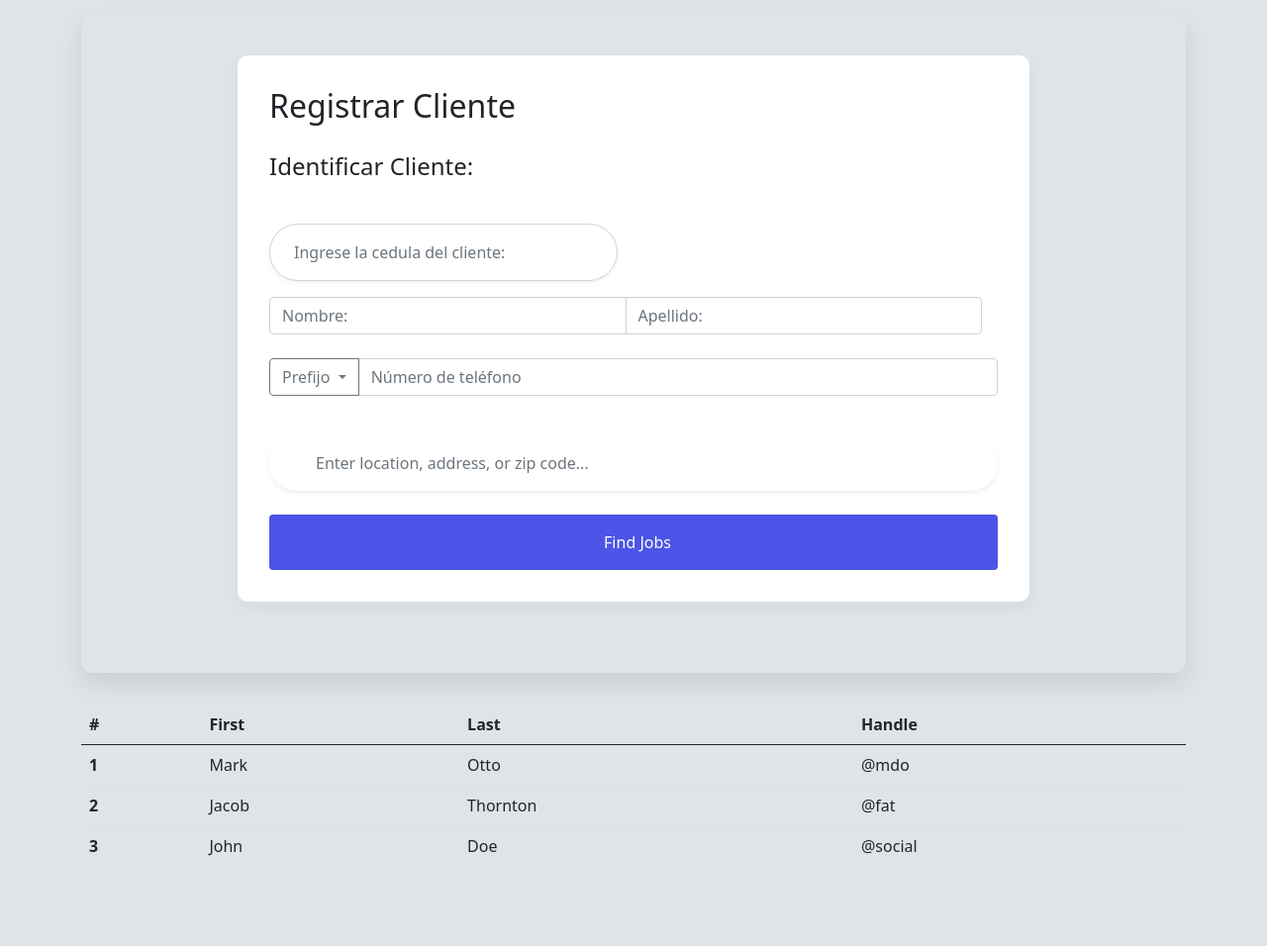
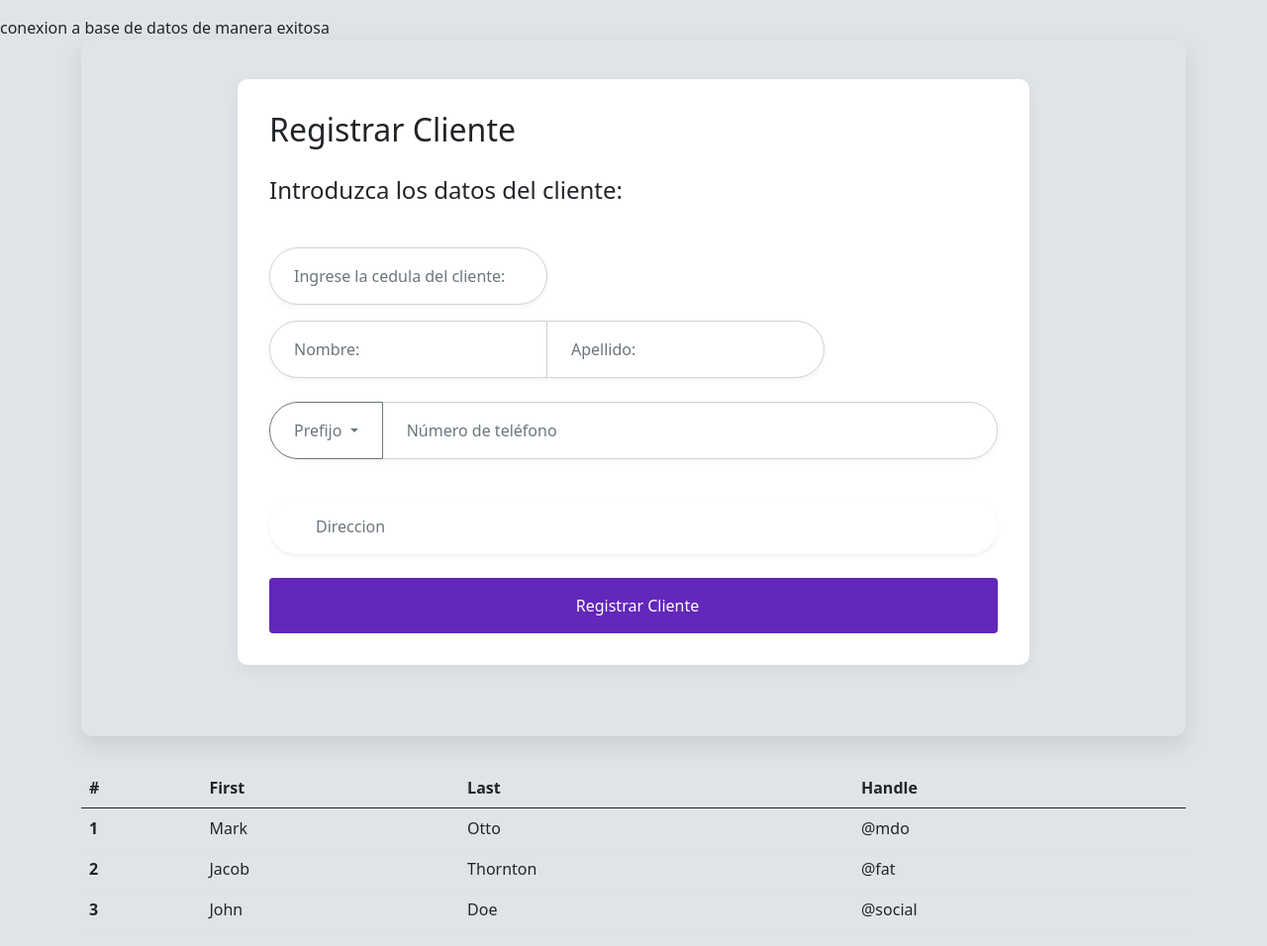
Before and after one commit to Yianm24/TallerMecanicaFicticio, a PHP site: page / in a window 1280 px wide. Shown: the part 70-1026 px from the top of the page at 99% size. Before the commit the page ends 935 px from the top, so only its background shows below. Run offline with PHP 8.4, Linux system fonts and the light colour scheme.

Commit message:
creacion de controlador

```diff
--- /dev/null
+++ b/app/controller/clientecontroller.php
@@ -0,0 +1,22 @@
+<?php
+
+include "app/model/cliente.php";
+
+$cliente = new Cliente();
+
+// Comprobamos si la petición es POST (cuando el usuario le da click a Enviar)
+if ($_SERVER['REQUEST_METHOD'] === 'POST') {
+
+    // Usamos !empty para asegurar que los datos existen y no están en blanco
+    if (!empty($_POST['id']) && !empty($_POST['nombre']) && !empty($_POST['telefono']) && !empty($_POST['apellido'])&& !empty($_POST['direccion'])) {
+
+        $result = $cliente->addCliente($_POST['id'], $_POST['nombre'] , $_POST['apellido'], $_POST['telefono'], $_POST['direccion']);
+
+        // Imprimir el resultado para que el navegador ejecute el <script>
+        echo $result;
+    } else {
+        echo "<script>alert('Falta uno o varios datos por ingresar');</script>";
+    }
+}
+
+require_once __DIR__ . "/../view/clienteForm.php";
--- a/app/controller/frontcontroller.php
+++ b/app/controller/frontcontroller.php
@@ -1,10 +1,3 @@
-<?php
-//require_once "class/conex.php";
-require_once "app/model/cliente.php";
-require_once "app/model/repuesto.php";
-require_once "app/model/vehiculo.php";
-
-?>
 
 <!DOCTYPE html>
 <html lang="es">
@@ -19,11 +12,11 @@ require_once "app/model/vehiculo.php";
 </head>
 <body>
   <?php
-  include 'app\view\header.php';
-  require_once 'app\view\clienteForm.php';
-  // require_once 'app\view\repuestoForm.php';
-  // require_once 'app\view\Aumentar_StockForm.php';
-  // require_once 'app\view\vehiculoForm.php';
+  include "app/view/header.php";
+  require_once "app/controller/clientecontroller.php";
+  // require_once "app/view/repuestoForm.php";
+  // require_once 'app/view/Aumentar_StockForm.php';
+  // require_once "app/view/vehiculoForm.php";
   ?>
 </body>
 
--- a/app/model/base.php
+++ b/app/model/base.php
@@ -1,19 +1,18 @@
 <?php
 
-//require_once 'app\config\conex.php';
+require_once "app/config/conex.php";
 //abstract class Base extends Conexion
-abstract class Base
+abstract class Base extends Conexion
 {
     protected $id;
+    protected $estado;
     private $conexion;
 
     public function __construct()
     {
-        //parent::__construct();
-        //$this->conexion = $this->getConnection();
+        parent::__construct();
+        // $this->conexion = $this->getConnection();
     }
 
 
-
-    abstract public function mostrarDatos();
 }
--- a/app/model/cliente.php
+++ b/app/model/cliente.php
@@ -1,88 +1,69 @@
 <?php
 
-// require_once "base.php";
+require_once "base.php";
+
+class Cliente extends Base
+{
+    private $nombre;
+    private $telefono;
+    private $direccion;
+    private $apellido;
 
 
-// class Cliente extends Base
-// {
+    public function __construct($id = null, $nombre = null, $apellido = null, $telefono = null, $direccion = null)
+    {
+        // Inicializa la conexión en la clase Base
+        parent::__construct();
 
-//     private $nombre;
-//     private $telefono;
-//     private $direccion;
+        if ($id !== null) {
+            $this->id = $id;
+        }
+        $this->nombre = $nombre;
+        $this->apellido = $apellido;
+        $this->telefono = $telefono;
+        $this->direccion = $direccion;
+    }
 
+    // Función pública para asignar datos y llamar al registro
+    public function addCliente($id, $nombre, $apellido, $telefono, $direccion)
+    {
+        $this->id = $id;
+        $this->nombre = $nombre;
+        $this->apellido = $apellido;
+        $this->telefono = $telefono;
+        $this->direccion = $direccion;
 
-//     public function __construct($id, $nombre, $telefono, $direccion )
-//     {
-//         $this->getConnection();
-//         parent::__construct($id);
-//         $this->nombre = $nombre;
-//         $this->telefono = $telefono;
-//         $this->direccion = $direccion;
-//     }
+        return $this->registerCliente();
+    }
 
+    // Función privada que ejecuta la consulta para ingresar datos a la tabla cliente
+    private function registerCliente()
+    {
+        try {
+            // Preparar la consulta SQL (INSERT INTO cliente)
+            $query = "INSERT INTO cliente (id, nombre, apellido, telefono, direccion) VALUES (?, ?, ?, ?, ?)";
 
-// Método para obtener todos los usuarios
-//         public function getAllUsers() {
+            // Utiliza getConnection() heredado de Conexion para preparar la consulta
+            $stmt = $this->getConnection()->prepare($query);
 
-//             $consult = $this->conexion->prepare("SELECT * FROM user WHERE estado = 1");
-//             $consult->execute();
-//             $users = $consult->fetchAll();
-//             return $users;
-//         }
+            // Vincular los parámetros para evitar inyecciones SQL
+            $stmt->bindValue(1, $this->id);
+            $stmt->bindValue(2, $this->nombre);
+            $stmt->bindValue(3, $this->apellido);
+            $stmt->bindValue(4, $this->telefono);
+            $stmt->bindValue(5, $this->direccion);
 
-//         public function addUser (int $id, string $name, string $lastname, string $email) {
+            // Ejecutar la consulta
+            $result = $stmt->execute();
 
-//             $this->id = $id;
-//             $this->name = $name;
-//             $this->lastname = $lastname;
-//             $this->email = $email;
-
-//             return $this->registerUser();
-//         }
-
-//         private function registerUser() {
-
-
-//             // Preparar la consulta SQL
-//             $query = "INSERT INTO user (id, nombre, apellido, correo) VALUES (?, ?, ?, ?)";
-//             $stmt = $this->conex->prepare($query);
-
-//             // Vincular los parámetros
-//             $stmt->bindValue(1, $this->id);
-//             $stmt->bindValue(2, $this->name);
-//             $stmt->bindValue(3, $this->lastname);
-//             $stmt->bindValue(4, $this->email);
-//             $result = $stmt->execute();
-//             // Ejecutar la consulta
-//             if ($result) {
-//                 return "<script>alert('Usuario registrado exitosamente');</script>";
-//             } else {
-//                 return "<script>alert('Registro Invalido, Intente nuevamente');</script>";
-//             }
-//         }
-
-//         public function deleteUser(int $id) {
-//             $this->id = $id;
-
-//             return $this->deleteUserById();
-//         }
-
-//         private function deleteUserById() {
-//             try {
-//                 // Preparar la consulta SQL
-//                 $query = "UPDATE `user` SET estado = 0 WHERE id = ?";
-//                 $delete = $this->conex->prepare($query);
-
-//                 // Vincular el parámetro
-//                 $delete->bindValue(1, $this->id);
-//                 // Ejecutar la consulta
-//                 $delete->execute();
-
-//                 return "Usuario eliminado exitosamente";
-//             } catch (\PDOException $e) {
-//                 return "Error al eliminar el usuario: " . $e->getMessage();
-//             }
-//         }
-
-
-// }
+            if ($result) {
+                return "<script>alert('Cliente registrado exitosamente');</script>";
+            } else {
+                return "<script>alert('Registro Inválido, Intente nuevamente');</script>";
+            }
+        } catch (\PDOException $e) {
+            // Manejo de errores por ejemplo, si un id de cliente ya está duplicado
+            return "<script>alert('Error al registrar el cliente: " . $e->getMessage() . "');</script>";
+        }
+    }
+}
--- a/app/view/clienteForm.php
+++ b/app/view/clienteForm.php
@@ -1,5 +1,4 @@
-<main class="container">
-    <!-- <form class="form-colors1" method="post">
+<!-- <form class="form-colors1" method="post">
         <fieldset class="row g-3">
             <legend>Registrar Cliente</legend>
 
@@ -28,24 +27,26 @@
         </fieldset>
     </form> -->
 
-    <form>
+<main class="container">
+
+    <form action="app/controller/clientecontroller.php" method="post">
         <div class="form-container">
             <h2 class="mb-4">Registrar Cliente</h2>
             <fieldset class="row g-3">
-                <legend>Identificar Cliente:</legend>
+                <legend>Introduzca los datos del cliente:</legend>
                 <div class="row g-3 mb-4">
-                    <div class="col-md-6">
-                        <input type="text" class="form-control custom-input" placeholder="Ingrese la cedula del cliente:" aria-label="Cedula">
+                    <div class="col-md-4 w-auto">
+                        <input type="text" class="form-control custom-input" name="id" placeholder="Ingrese la cedula del cliente:" aria-label="Cedula">
                     </div>
-                    <div class="input-group col-md-6">
-                        <input type="text" aria-label="Nombre" placeholder="Nombre:" class="form-control">
-                        <input type="text" aria-label="Apellido" placeholder="Apellido:" class="form-control">
+                    <div class="input-group col-md-6 w-auto">
+                        <input type="text" aria-label="Nombre" name="nombre" placeholder="Nombre:" class="form-control custom-input ">
+                        <input type="text" aria-label="Apellido" name="apellido" placeholder="Apellido:" class="form-control custom-input ">
                     </div>
                 </div>
             </fieldset>
             <div class="row g-3 mb-4">
                 <div class="input-group mb-3">
-                    <button class="btn btn-outline-secondary dropdown-toggle" type="button" data-bs-toggle="dropdown" aria-expanded="false">
+                    <button class="btn btn-outline-secondary dropdown-toggle custom-input" type="button" data-bs-toggle="dropdown" aria-expanded="false">
                         Prefijo
                     </button>
                     <ul class="dropdown-menu">
@@ -55,16 +56,16 @@
                         <li><a class="dropdown-item" href="#">0414</a></li>
                         <li><a class="dropdown-item" href="#">0412</a></li>
                     </ul>
-                    <input type="text" class="form-control" aria-label="Text input with dropdown button" name="numerotelefonico" placeholder="Número de teléfono">
+                    <input type="number" class="form-control custom-input" aria-label="Text input with dropdown button" name="telefono" placeholder="Número de teléfono">
                 </div>
             </div>
             <div class="input-group mb-4 shadow-sm rounded-pill overflow-hidden">
                 <span class="input-group-text border-0 bg-white ps-4"><i class="bi bi-geo-alt text-danger"></i></span>
-                <input type="text" class="form-control border-0 py-3" placeholder="Enter location, address, or zip code..." aria-label="Location">
+                <input type="text" class="form-control border-0 py-3" name="direccion" placeholder="Direccion" aria-label="Direccion del cliente">
             </div>
 
-            <button class="btn w-100 py-3 search-btn" type="button">
-                <i class="bi bi-search me-2 animated-icon"></i> Find Jobs
+            <button class="btn w-100 py-3 search-btn" type="submit">
+                <i class="bi bi-search me-2 animated-icon"></i> Registrar Cliente
             </button>
         </div>
     </form>
--- a/assets/css/styles.css
+++ b/assets/css/styles.css
@@ -115,14 +115,14 @@ form {
 }
 
 .search-btn {
-    background-color: var(--color-complementario);
+    background-color: var(--color-primario);
     color: white;
     border: none;
     transition: all 0.3s;
 }
 
 .search-btn:hover {
-    background-color: var(--color-primario);
+    background-color: var(--color-secundario);
     color: white;
     transform: translateY(-2px);
     box-shadow: 0 4px 10px rgba(0, 0, 0, 0.15);
@@ -167,6 +167,3 @@ form {
     overflow: hidden;
     box-shadow: 0 2px 10px rgba(0, 0, 0, 0.05);
 }
-
-
-/*Final de Estilos de plantilla*/
```
Also changed, not shown: app/view/repuestoForm.php (+54 -20 lines), app/view/vehiculoForm.php (+65 -20 lines).
